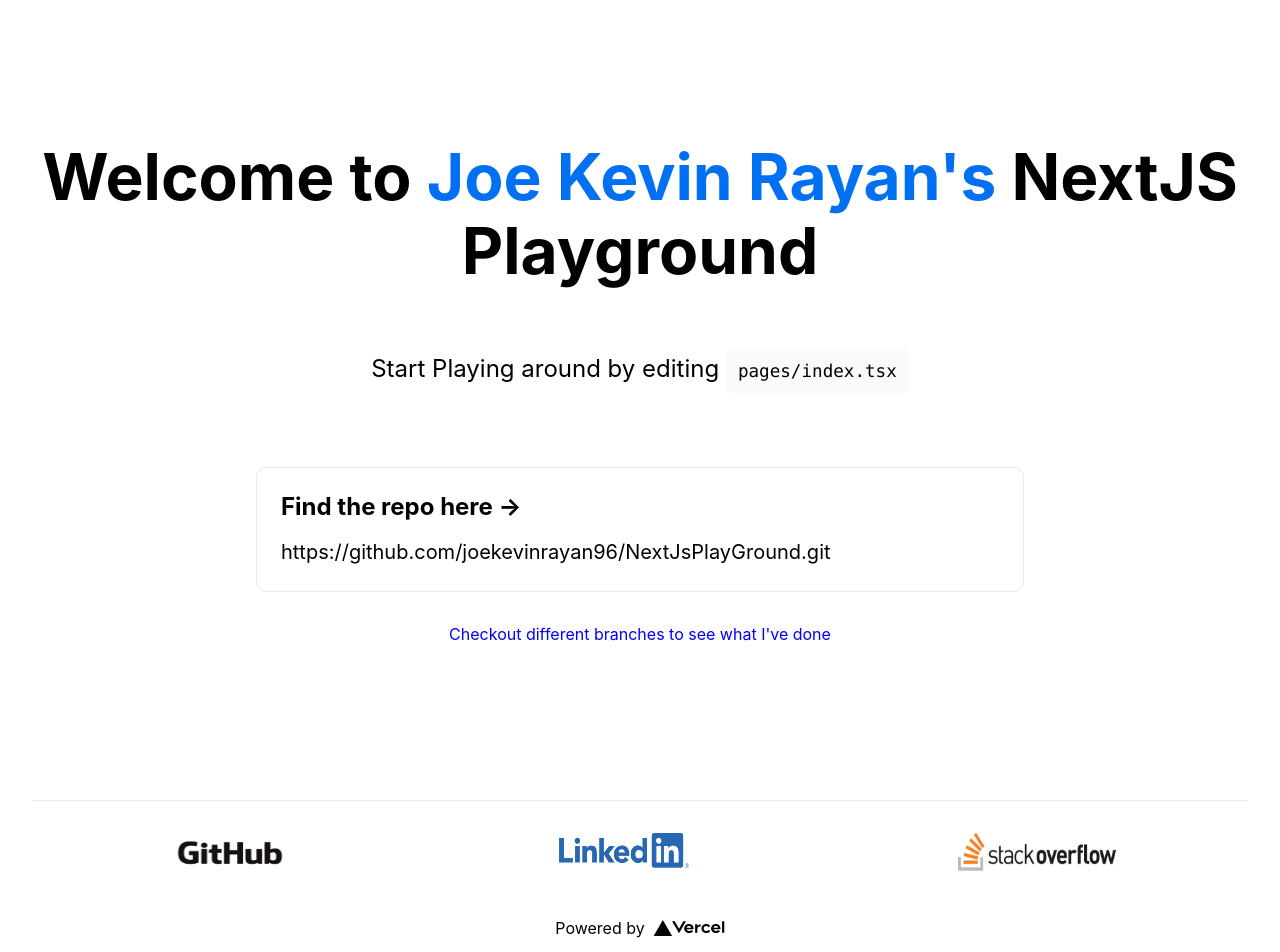
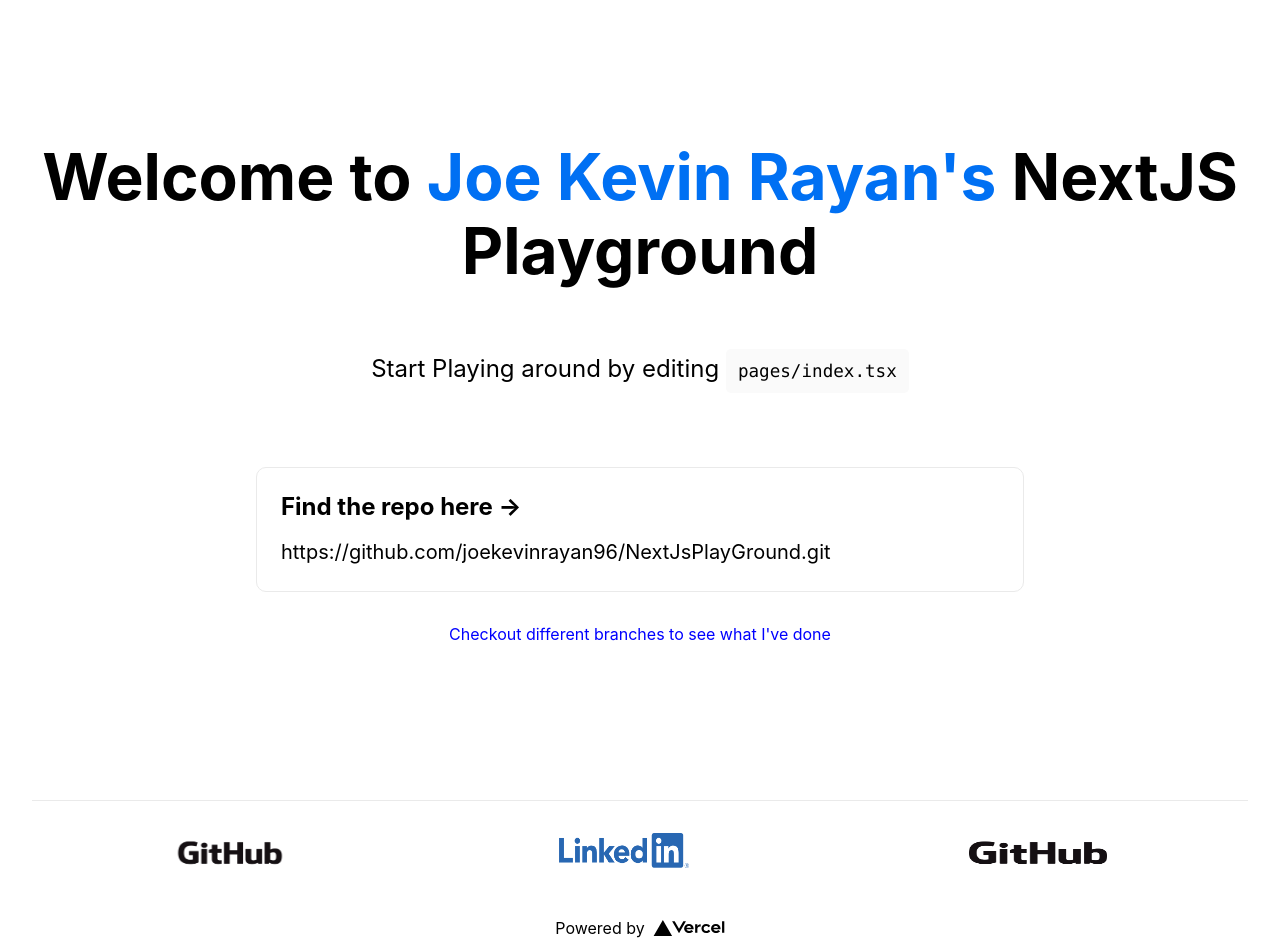
Before and after one commit to joekevinrayan96/NextJsPlayGround, a Next.js app: page / in a window 1280 px wide. Shown: the top 952 px of the page. Built offline with nearby package versions, Linux system fonts and the light colour scheme.

Commit message:
changed to GitHub Logo

```diff
--- a/pages/index.tsx
+++ b/pages/index.tsx
@@ -72,7 +72,7 @@ const Home: NextPage = () => {
           <a href="https://stackoverflow.com/users/6865638/joekevinrayan96">
             <span className={styles.logo}>
               <Image
-                src={stackOverFlowLogo}
+                src={gitHubLogo}
                 alt="StackOverFlowLogo"
                 width={160}
                 height={40}
```
